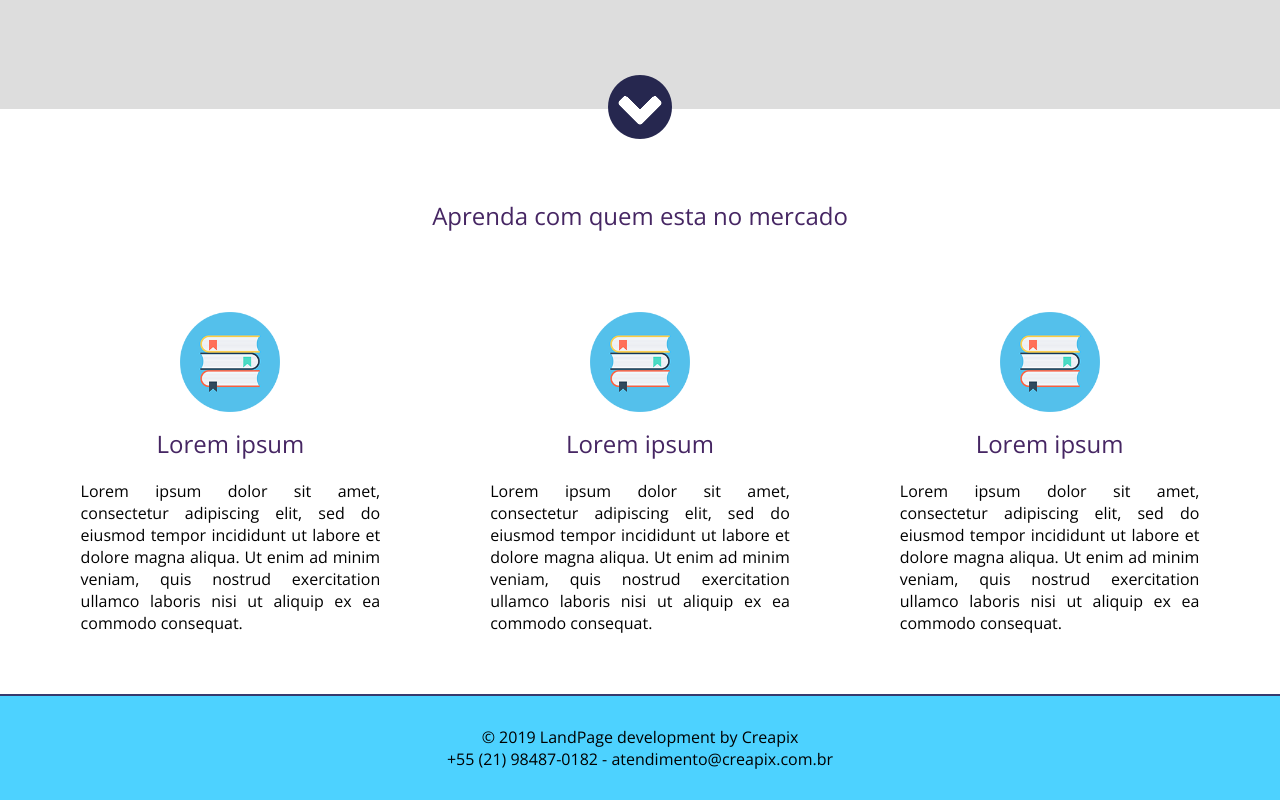
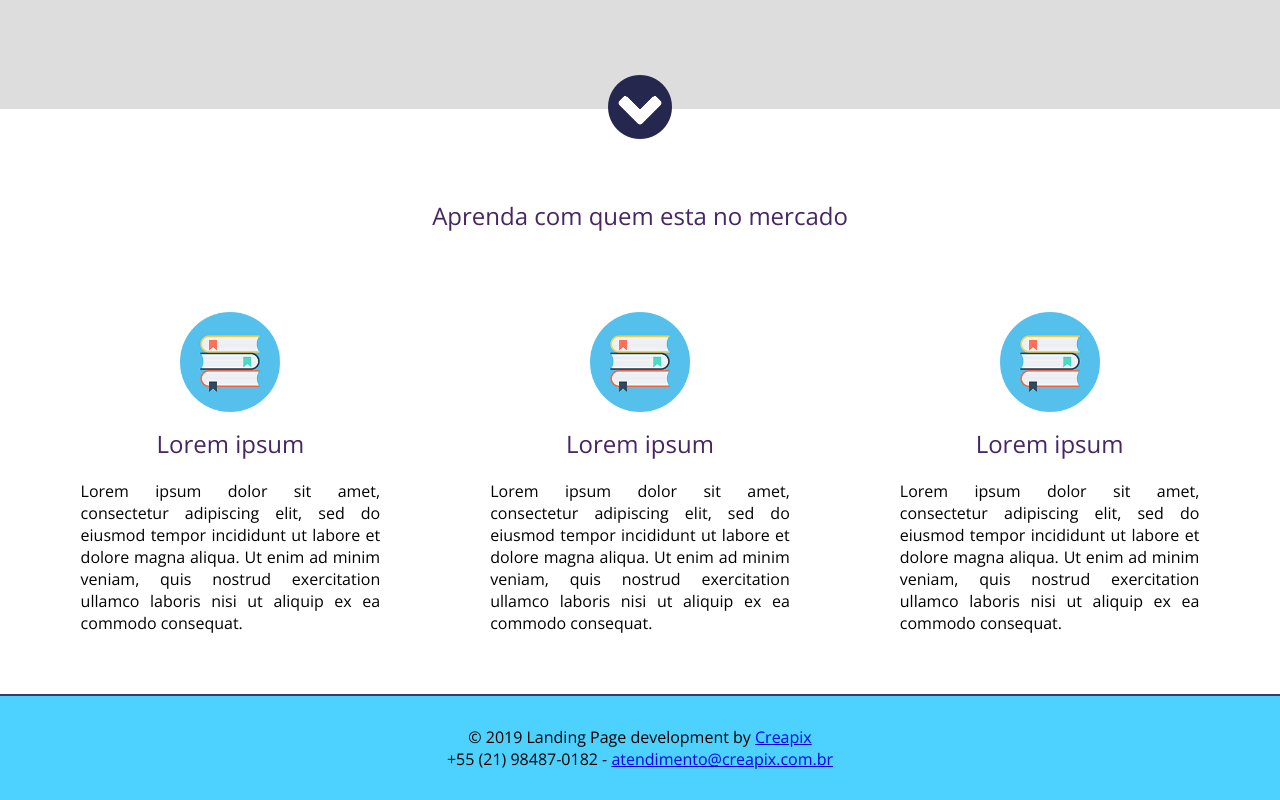
Before and after one commit to alexsrs/LandingPageExemplo, a plain HTML site: page index.html in a window 1280 px wide. Shown: the part 845-1645 px from the top of the page. Drawn offline with nearby package versions, Linux system fonts and the light colour scheme.

Commit message:
Rev footer
Erro no footer

```diff
--- a/index.html
+++ b/index.html
@@ -100,8 +100,8 @@
 	</div><!--section-1-->
 	<div class="clear"></div>
 	<div class="footer">
-		<p>© 2019 LandPage development by Creapix</p>
-		<p>+55 (21) 98487-0182 - atendimento@creapix.com.br</p>
+		<p>© 2019 Landing Page development by <a href="http://www.creapix.com.br">Creapix</a></p>
+			<p>+55 (21) 98487-0182 - <a href="mailto:atendimento@creapix.com.br?subject=LandingPage2">atendimento@creapix.com.br</p>
 	</div><!--footer-->
 </body>
 </html>
```
